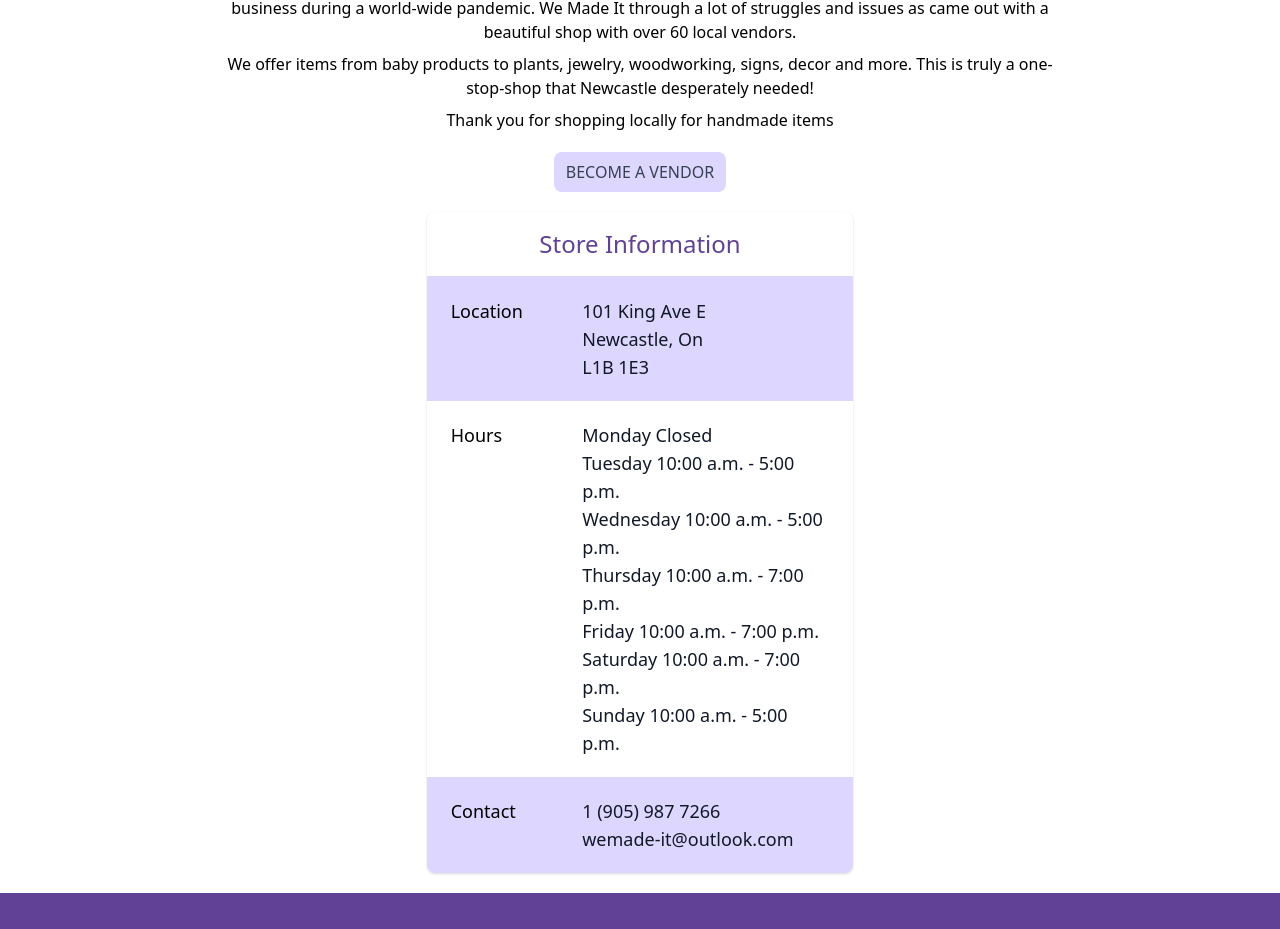
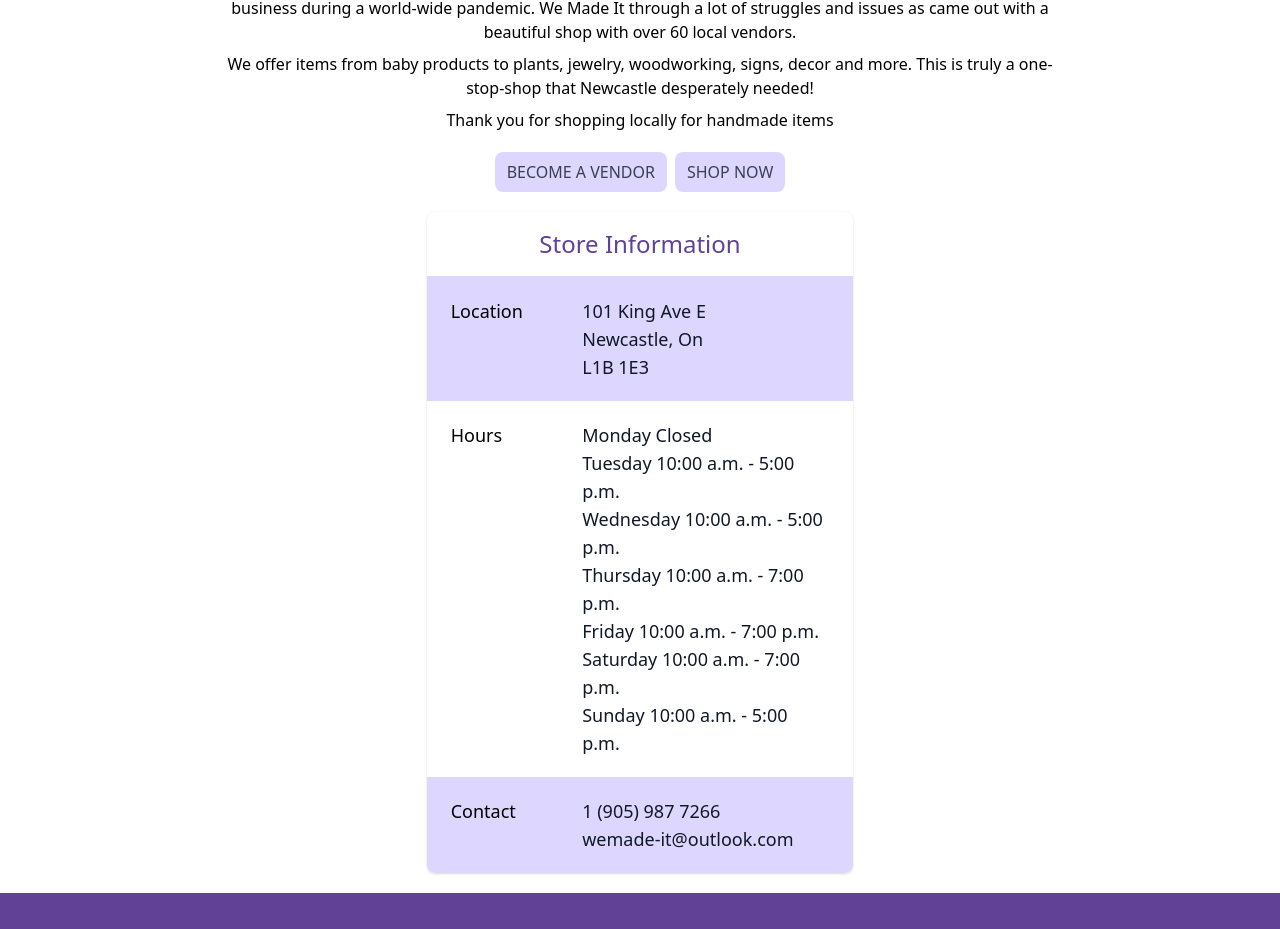
Before and after one commit to kellenwiltshire/we-made-it, a Next.js app: page / in a window 1280 px wide. Shown: the part 1232-2161 px from the top of the page. Built offline with nearby package versions, Linux system fonts and the light colour scheme.

Commit message:
Slight Changes

```diff
--- a/components/About/AboutStore.js
+++ b/components/About/AboutStore.js
@@ -41,6 +41,18 @@ function AboutStore() {
 							</p>
 						</a>
 					</Link>
+					<Link
+						href={{
+							pathname: `/Shop/[...cat]`,
+							query: { cat: 'ShopAll', name: 'Shop All', cursor: null },
+						}}
+					>
+						<a>
+							<p className='mx-1 mt-5 px-3 py-2 bg-purple-200 text-gray-700 hover:bg-purple-700 hover:text-gray-200 rounded-lg cursor-pointer'>
+								SHOP NOW
+							</p>
+						</a>
+					</Link>
 				</div>
 			</div>
 		</div>
```
